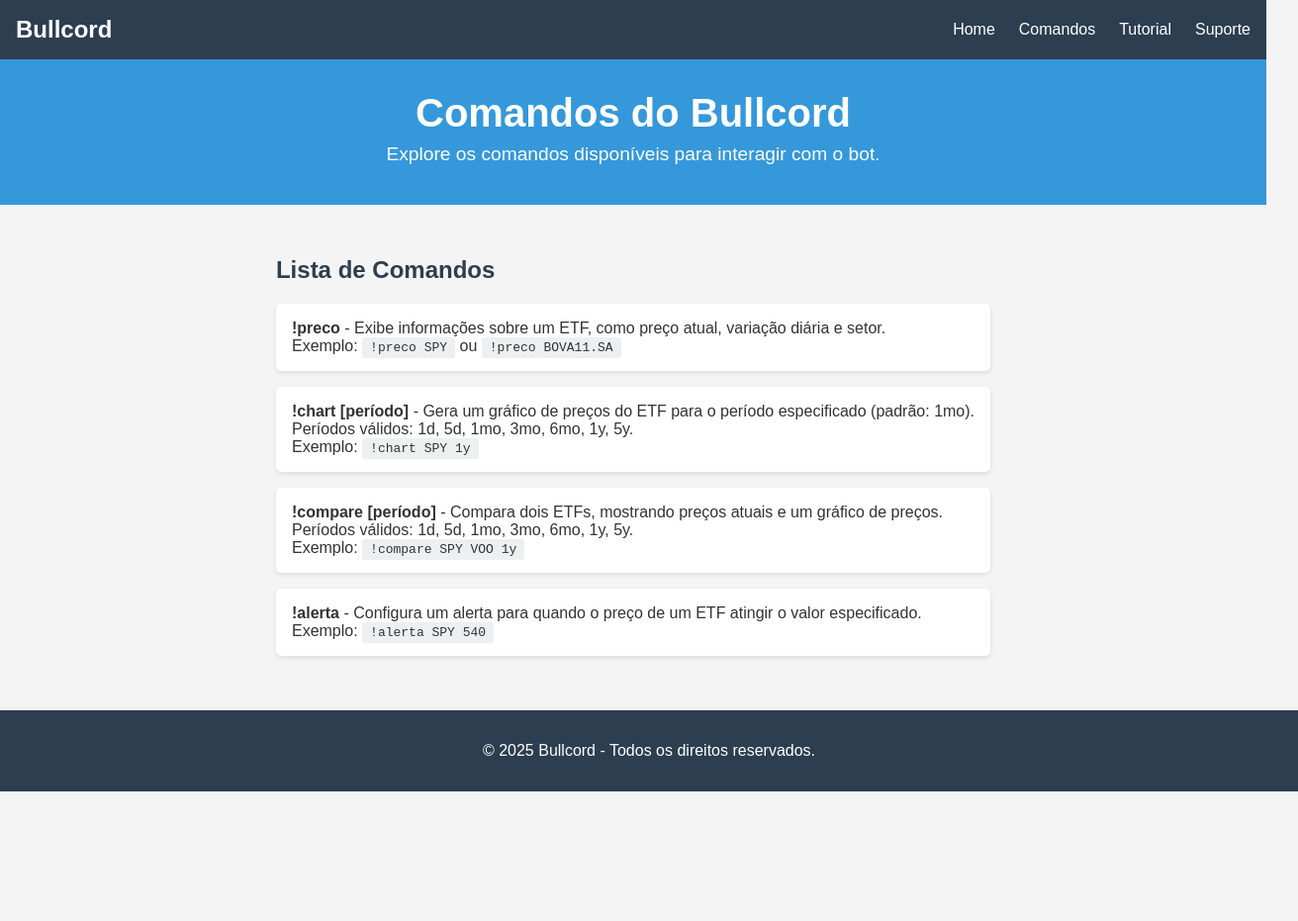
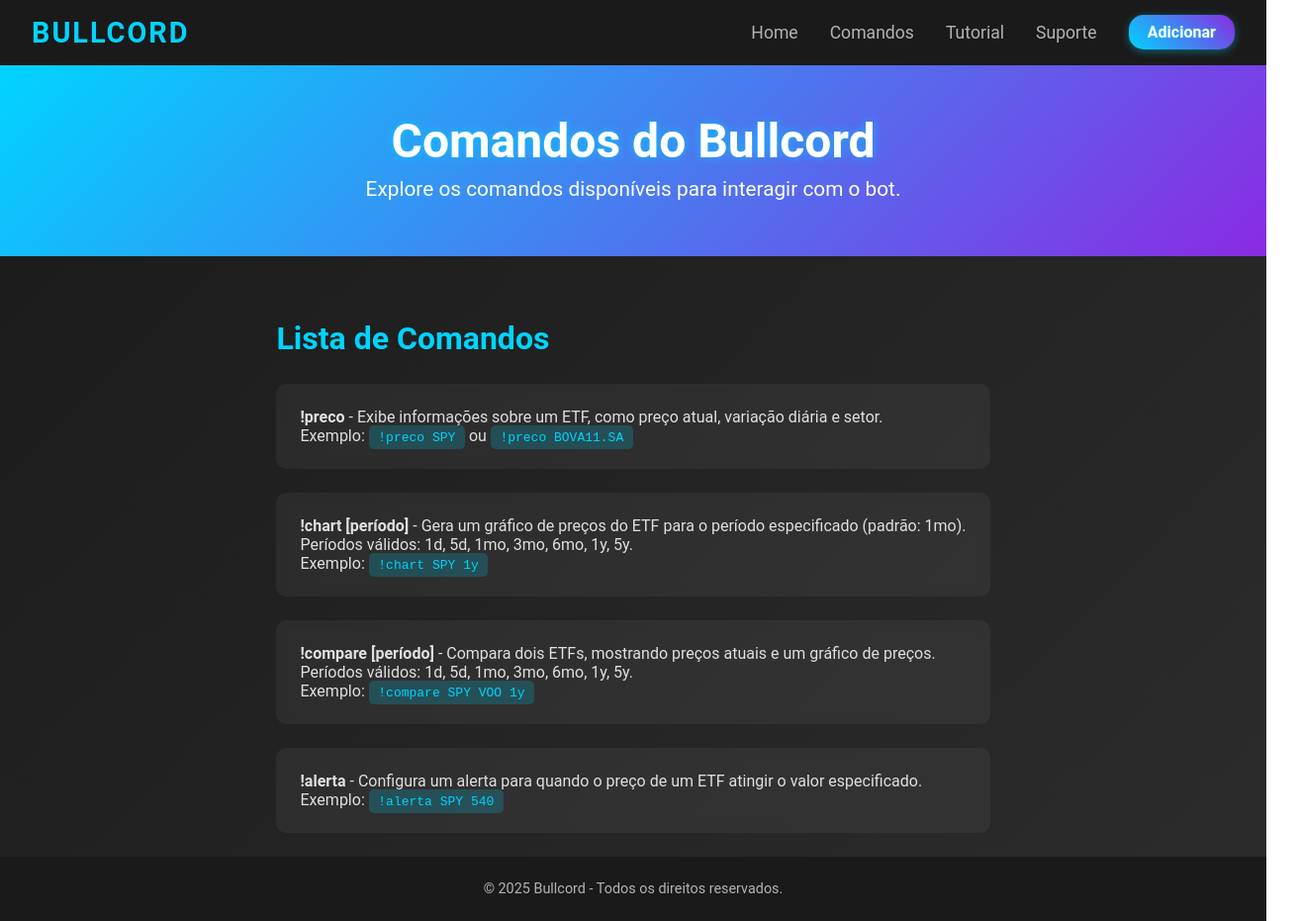
Before and after one commit to lipereis/bullcord, a plain HTML site: page bot_Website/commands.html in a window 1280 px wide. Shown: the whole page at 99% size, 1312 px wide, since content can reach past the window. Before the commit the page ends 800 px from the top, so only its background shows below. Drawn offline with Linux system fonts and the light colour scheme.

Commit message:
Add files via upload

```diff
--- a/bot_Website/commands.html
+++ b/bot_Website/commands.html
@@ -16,6 +16,7 @@
       <li><a href="commands.html">Comandos</a></li>
       <li><a href="tutorial.html">Tutorial</a></li>
       <li><a href="support.html">Suporte</a></li>
+      <li><a href="https://discord.com/oauth2/authorize?client_id=SEU_CLIENT_ID&permissions=8&scope=bot" class="invite-button" target="_blank">Adicionar</a></li>
     </ul>
   </nav>
 
--- a/bot_Website/styles.css
+++ b/bot_Website/styles.css
@@ -1,100 +1,145 @@
+/* Existente (mantido) */
 body {
-  font-family: Arial, sans-serif;
   margin: 0;
   padding: 0;
-  background-color: #f4f4f4;
-  color: #333;
+  background: linear-gradient(135deg, #1a1a1a, #2c2c2c);
+  color: #e0e0e0;
+  font-family: "Roboto", sans-serif;
   min-height: 100vh;
   display: flex;
   flex-direction: column;
 }
 
 nav {
-  background-color: #2c3e50;
-  color: white;
-  padding: 1rem;
+  background: #1a1a1a;
+  padding: 1rem 2rem;
   display: flex;
   justify-content: space-between;
   align-items: center;
+  box-shadow: 0 4px 10px rgba(0, 0, 0, 0.5);
 }
 
 .logo {
-  font-size: 1.5rem;
+  font-size: 1.8rem;
   font-weight: bold;
+  color: #00d4ff;
+  text-transform: uppercase;
+  letter-spacing: 2px;
 }
 
 nav ul {
   list-style: none;
   display: flex;
-  gap: 1.5rem;
+  gap: 2rem;
   margin: 0;
   padding: 0;
 }
 
 nav ul li a {
-  color: white;
+  color: #b3b3b3;
   text-decoration: none;
-  font-size: 1rem;
+  font-size: 1.1rem;
+  transition: color 0.3s ease;
 }
 
 nav ul li a:hover {
-  text-decoration: underline;
+  color: #00d4ff;
 }
 
+/* Novo estilo para o botão no nav */
+.invite-button {
+  padding: 0.5rem 1.2rem;
+  background: linear-gradient(45deg, #00d4ff, #8a2be2);
+  color: #fff;
+  text-decoration: none;
+  font-size: 1rem;
+  font-weight: bold;
+  border-radius: 15px;
+  transition: transform 0.3s ease, box-shadow 0.3s ease;
+  text-shadow: 0 0 3px rgba(0, 212, 255, 0.7);
+  box-shadow: 0 2px 8px rgba(0, 212, 255, 0.4);
+}
+
+.invite-button:hover {
+  transform: translateY(-2px);
+  box-shadow: 0 4px 12px rgba(138, 43, 226, 0.6);
+}
+
+.invite-button:active {
+  transform: translateY(0);
+  box-shadow: 0 1px 5px rgba(0, 212, 255, 0.4);
+}
+
+/* Restante do CSS (mantido) */
 header {
-  background-color: #3498db;
-  color: white;
+  background: linear-gradient(135deg, #00d4ff, #8a2be2);
+  color: #fff;
   text-align: center;
-  padding: 2rem;
+  padding: 3rem 1rem;
+  margin-bottom: 2rem;
+  animation: fadeIn 1s ease-in;
 }
 
 header h1 {
   margin: 0;
-  font-size: 2.5rem;
+  font-size: 3rem;
+  text-shadow: 0 0 10px rgba(0, 212, 255, 0.7);
 }
 
 header p {
   margin: 0.5rem 0;
-  font-size: 1.2rem;
+  font-size: 1.3rem;
 }
 
 .content {
-  max-width: 800px;
-  margin: 2rem auto;
-  padding: 0 1rem;
+  max-width: 900px;
+  margin: 0 auto;
+  padding: 0 2rem;
   flex: 1 0 auto;
 }
 
 .content h2 {
-  color: #2c3e50;
+  color: #00d4ff;
+  font-size: 2rem;
+  margin-top: 2rem;
 }
 
 .command-list {
-  list-style-type: none;
+  list-style: none;
   padding: 0;
 }
 
 .command-list li {
-  background-color: white;
-  margin: 1rem 0;
-  padding: 1rem;
-  border-radius: 5px;
-  box-shadow: 0 2px 5px rgba(0, 0, 0, 0.1);
+  background: rgba(255, 255, 255, 0.05);
+  margin: 1.5rem 0;
+  padding: 1.5rem;
+  border-radius: 10px;
+  backdrop-filter: blur(5px);
+  transition: transform 0.3s ease;
+}
+
+.command-list li:hover {
+  transform: translateY(-5px);
 }
 
 .command-list code {
-  background-color: #ecf0f1;
-  padding: 0.2rem 0.5rem;
-  border-radius: 3px;
+  background: rgba(0, 212, 255, 0.2);
+  color: #00d4ff;
+  padding: 0.3rem 0.6rem;
+  border-radius: 5px;
 }
 
 footer {
+  background: #1a1a1a;
+  padding: 1.5rem;
   text-align: center;
-  padding: 1rem;
-  background-color: #2c3e50;
-  color: white;
-  width: 100%;
+  color: #b3b3b3;
   margin-top: auto;
+}
+
+footer p {
+  margin: 0;
+  font-size: 0.9rem;
 }
 
 @media (max-width: 600px) {
@@ -105,7 +150,12 @@ footer {
 
   nav ul {
     flex-direction: column;
-    gap: 0.5rem;
+    gap: 1rem;
+    margin-top: 1rem;
+  }
+
+  .invite-button {
+    margin-top: 1rem;
   }
 
   header h1 {
@@ -117,14 +167,23 @@ footer {
   }
 }
 
-/* Novos estilos */
+/* Animações */
+@keyframes fadeIn {
+  from {
+    opacity: 0;
+  }
+  to {
+    opacity: 1;
+  }
+}
+
 #loader {
   position: fixed;
   top: 0;
   left: 0;
   width: 100%;
   height: 100%;
-  background: rgba(0, 0, 0, 0.8);
+  background: rgba(0, 0, 0, 0.9);
   display: flex;
   justify-content: center;
   align-items: center;
@@ -132,8 +191,8 @@ footer {
 }
 
 .spinner {
-  border: 6px solid #f3f3f3;
-  border-top: 6px solid #3498db;
+  border: 6px solid #e0e0e0;
+  border-top: 6px solid #8a2be2;
   border-radius: 50%;
   width: 40px;
   height: 40px;
@@ -151,7 +210,7 @@ footer {
 
 #visit-count {
   text-align: center;
-  font-style: italic;
-  color: #7f8c8d;
-  margin-top: 1rem;
+  color: #8a2be2;
+  margin-top: 1.5rem;
+  font-size: 1rem;
 }
```
Also changed, not shown: bot_Website/index.html (+4 -0 lines), bot_Website/script.js (+8 -15 lines), bot_Website/support.html (+1 -0 lines), bot_Website/tutorial.html (+1 -0 lines).
